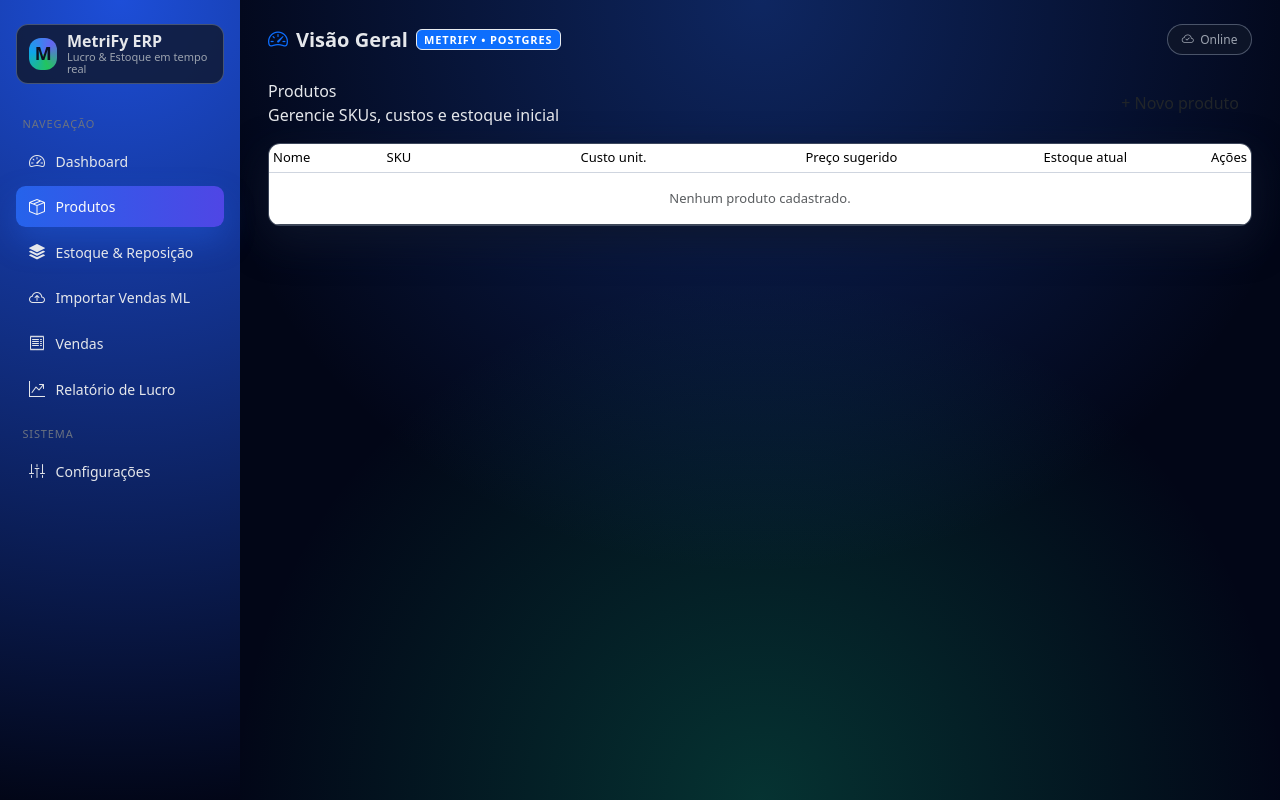
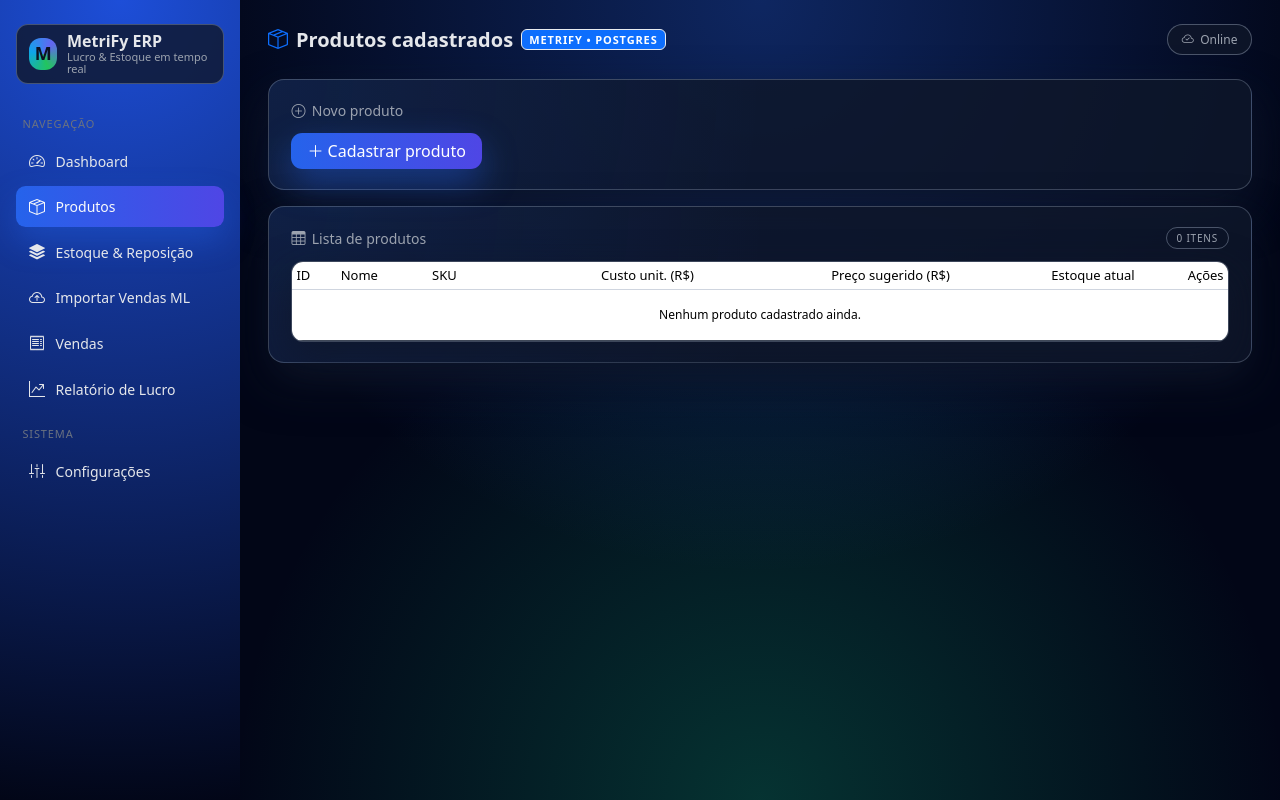
Before and after one commit to oliveirafjdo-web/Mega2.0, a Flask app: page /produtos in a window 1280 px wide. Run offline with Flask 3, Linux system fonts and the light colour scheme; data that the repository does not hold is empty; some libraries are stand-ins or nearby versions.

Commit message:
Update produtos.html

```diff
--- a/templates/produtos.html
+++ b/templates/produtos.html
@@ -1,49 +1,69 @@
 {% extends "base.html" %}
-{% block title %}Produtos · MetriFy{% endblock %}
-{% block header_title %}Catálogo de produtos{% endblock %}
+
+{% block title %}Produtos • MetriFy{% endblock %}
+{% block page_icon %}<i class="bi bi-box-seam text-primary"></i>{% endblock %}
+{% block page_title %}Produtos cadastrados{% endblock %}
 
 {% block content %}
-<div class="d-flex justify-content-between align-items-center mb-3">
-  <div>
-    <div class="metric-label">Produtos</div>
-    <div class="metric-sub">Gerencie SKUs, custos e estoque inicial</div>
+<div class="card-glass mb-3">
+  <div class="card-glass-header">
+    <div class="card-glass-title">
+      <i class="bi bi-plus-circle"></i> Novo produto
     </div>
-  <a href="{{ url_for('novo_produto') }}" class="btn btn-soft">+ Novo produto</a>
+  </div>
+  <a href="{{ url_for('novo_produto') }}" class="btn btn-primary">
+    <i class="bi bi-plus-lg"></i> Cadastrar produto
+  </a>
 </div>
 
-<div class="card-soft">
+<div class="card-glass">
+  <div class="card-glass-header">
+    <div class="card-glass-title">
+      <i class="bi bi-table"></i> Lista de produtos
+    </div>
+    <span class="badge-soft">{{ produtos|length }} itens</span>
+  </div>
+
   <div class="table-responsive">
-    <table class="table table-sm table-dark-modern align-middle mb-0">
+    <table class="table table-sm align-middle mb-0">
       <thead>
         <tr>
+          <th>ID</th>
           <th>Nome</th>
           <th>SKU</th>
-          <th class="text-end">Custo unit.</th>
-          <th class="text-end">Preço sugerido</th>
+          <th class="text-end">Custo unit. (R$)</th>
+          <th class="text-end">Preço sugerido (R$)</th>
           <th class="text-end">Estoque atual</th>
-          <th style="width:120px;" class="text-end">Ações</th>
+          <th class="text-end">Ações</th>
         </tr>
       </thead>
       <tbody>
+        {% if produtos %}
           {% for p in produtos %}
             <tr>
+              <td>{{ p.id }}</td>
               <td>{{ p.nome }}</td>
-            <td>{{ p.sku or '-' }}</td>
-            <td class="text-end">R$ {{ '%.2f'|format(p.custo_unitario or 0) }}</td>
-            <td class="text-end">R$ {{ '%.2f'|format(p.preco_venda_sugerido or 0) }}</td>
+              <td><span class="badge bg-dark badge-chip">{{ p.sku or '-' }}</span></td>
+              <td class="text-end">R$ {{ '%.2f'|format(p.custo_unitario) }}</td>
+              <td class="text-end">R$ {{ '%.2f'|format(p.preco_venda_sugerido) }}</td>
               <td class="text-end">{{ p.estoque_atual }}</td>
               <td class="text-end">
-              <a href="{{ url_for('editar_produto', produto_id=p.id) }}" class="btn btn-soft btn-sm">Editar</a>
-              <form action="{{ url_for('excluir_produto', produto_id=p.id) }}" method="post" class="d-inline" onsubmit="return confirm('Excluir este produto?');">
-                <button type="submit" class="btn btn-soft-danger btn-sm">Excluir</button>
+                <a href="{{ url_for('editar_produto', produto_id=p.id) }}" class="btn btn-sm btn-outline-light">
+                  <i class="bi bi-pencil"></i>
+                </a>
+                <form method="post" action="{{ url_for('excluir_produto', produto_id=p.id) }}" class="d-inline" onsubmit="return confirm('Excluir este produto?');">
+                  <button type="submit" class="btn btn-sm btn-outline-danger">
+                    <i class="bi bi-trash"></i>
+                  </button>
                 </form>
               </td>
             </tr>
+          {% endfor %}
         {% else %}
           <tr>
-            <td colspan="6" class="text-center text-muted py-3">Nenhum produto cadastrado.</td>
+            <td colspan="7" class="text-center text-soft py-3">Nenhum produto cadastrado ainda.</td>
           </tr>
-        {% endfor %}
+        {% endif %}
       </tbody>
     </table>
   </div>
```
Lines whose indentation alone changed are shown as unchanged.
